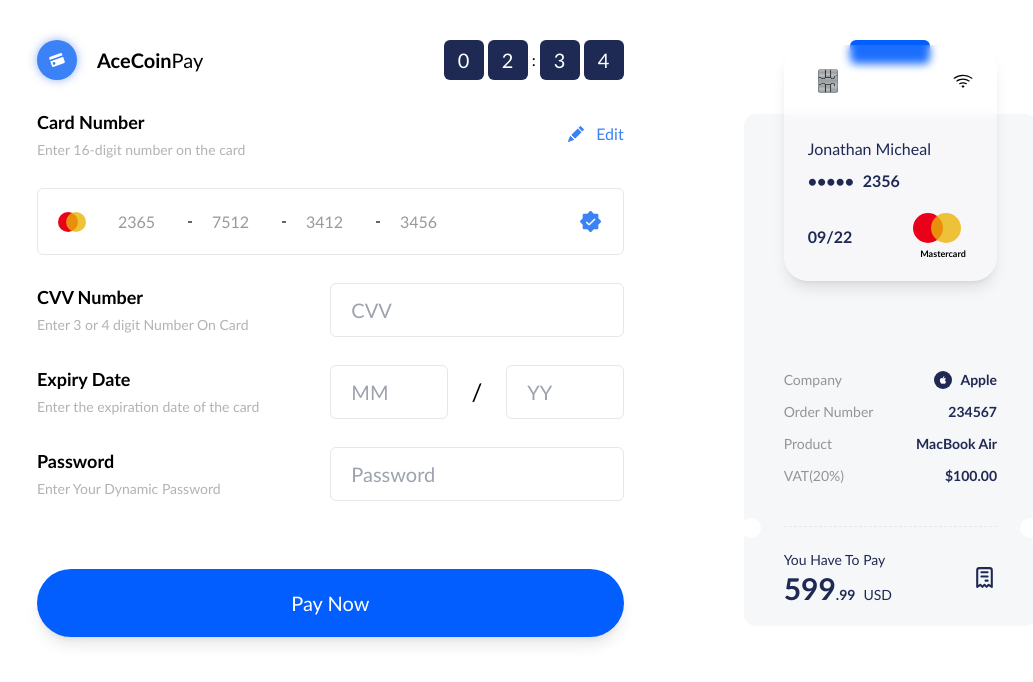
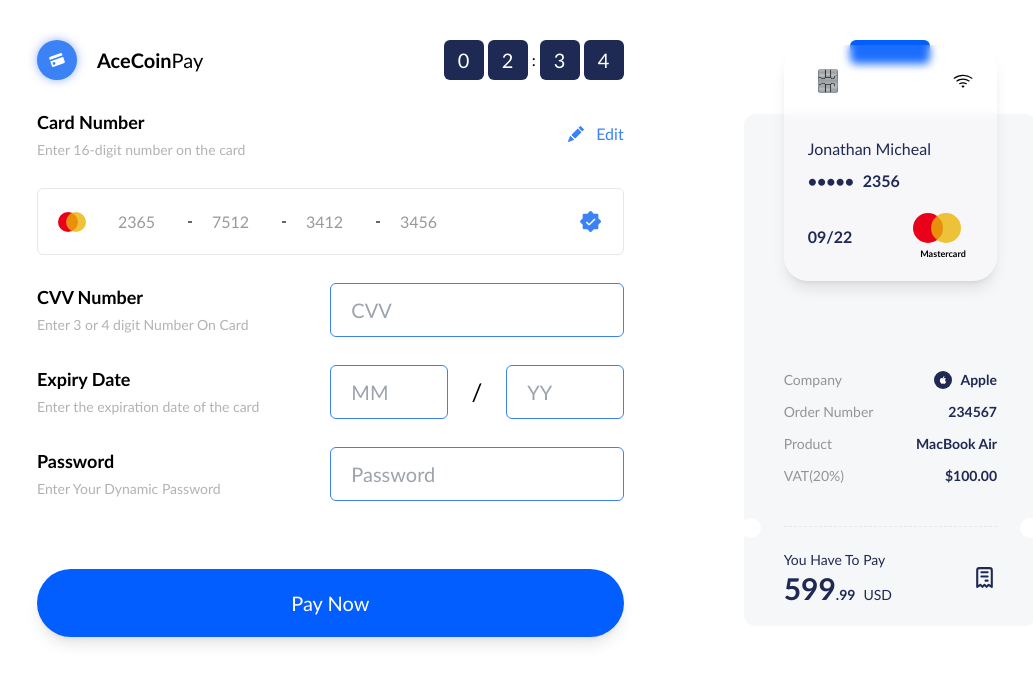
Before and after one commit to nsudekenechi/AceCoin, a React (Vite) app: page / in a window 1280 px wide. Shown: the top 682 px of the page, without its empty margins (123-1156 px from the left). Built offline with nearby package versions, Linux system fonts and the light colour scheme.

Commit message:
Border Color

```diff
--- a/src/components/Input.jsx
+++ b/src/components/Input.jsx
@@ -15,11 +15,8 @@
   };
   return (
     <div
-      className={`duration-1000 border ${
-        "border-" + color
-      } rounded-md h-[100%] flex justify-between  md:text-xl    px-5  py-4  md:py-5 lg:py-3 items-center`}
+      className={`duration-1000 border border-blue-500 rounded-md h-[100%] flex justify-between  md:text-xl    px-5  py-4  md:py-5 lg:py-3 items-center`}
     >
-      {console.log(color)}
       <input
         type={type}
         placeholder={placeholder}
```
